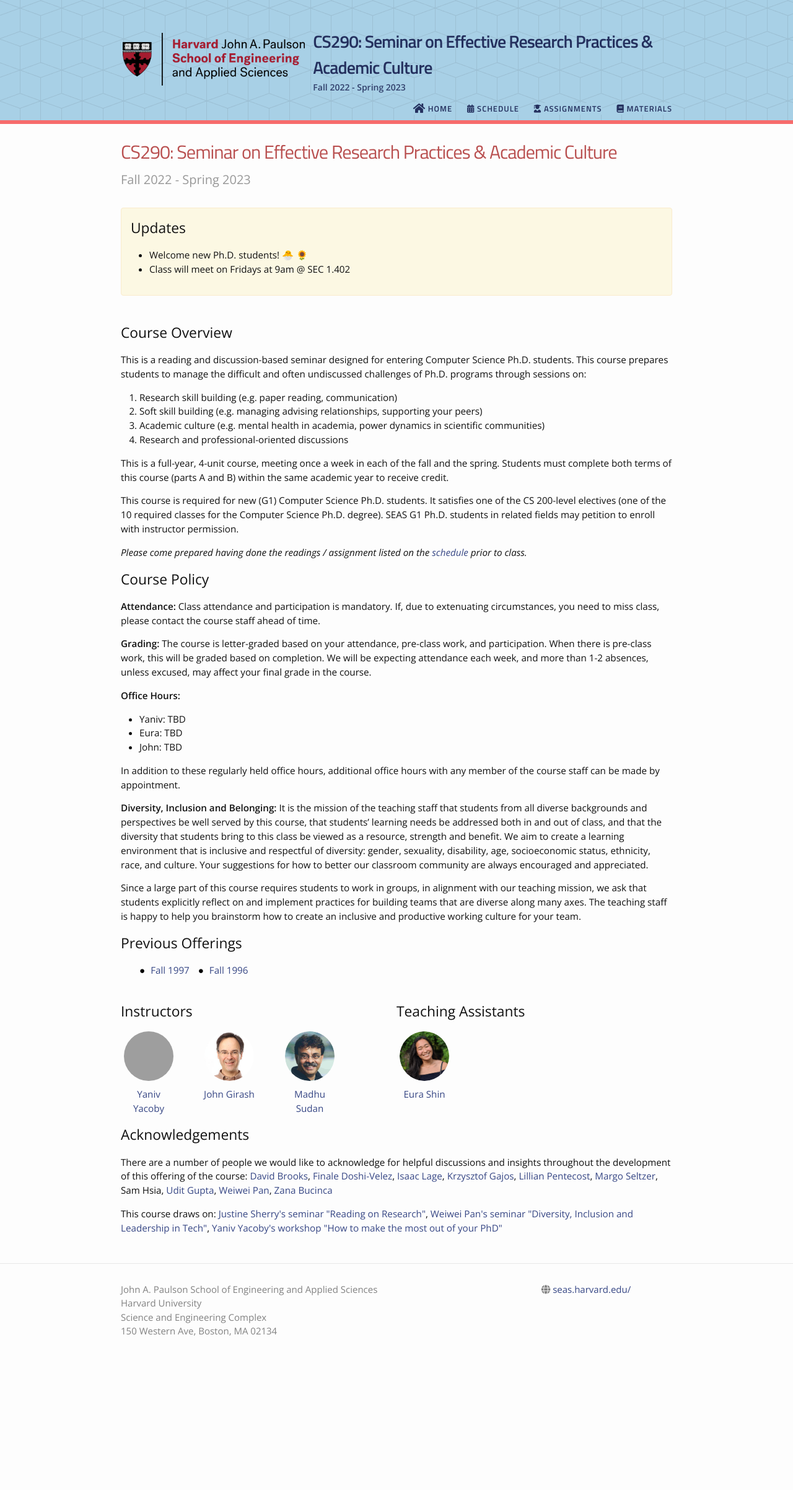
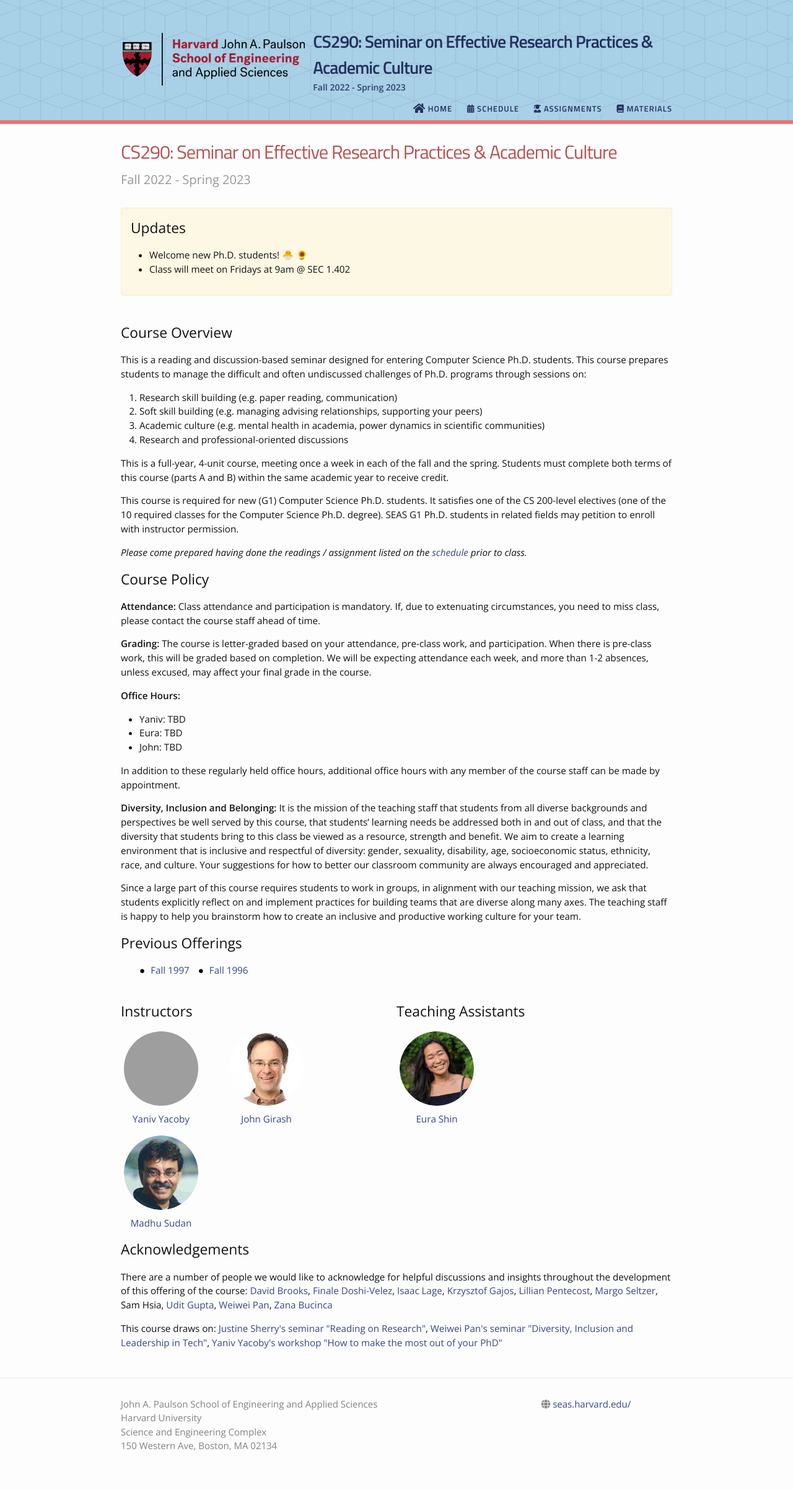
Before and after one commit to yanivyacoby/harvard-cs290, a Jekyll site: the page built from index.md, in a window 1280 px wide. Shown: the whole page at 62% size. Built offline with Jekyll 4.4.1, drawn with Linux system fonts in a browser that asks for light colours; nearby versions of some CDN libraries; our own code applies the rules of GitHub Pages for plain Markdown files; before the commit the page ends 2219 px from its top, so only the background shows below that; grey boxes are pictures that could not be loaded.

Commit message:
Update _base.scss

```diff
--- a/_sass/_base.scss
+++ b/_sass/_base.scss
@@ -404,7 +404,7 @@ a.tosu {
 }
 
 .image--cover-container {
-    width: 90px;
+    width: 130px;
     float: left;
     text-align: center;
     margin: 0px;
@@ -412,8 +412,8 @@ a.tosu {
 }
 
 .image--cover {
-    width: 80px;
-    height: 80px;
+    width: 120px;
+    height: 120px;
     border-radius: 50%;
     margin-bottom: 10px;
 
```
